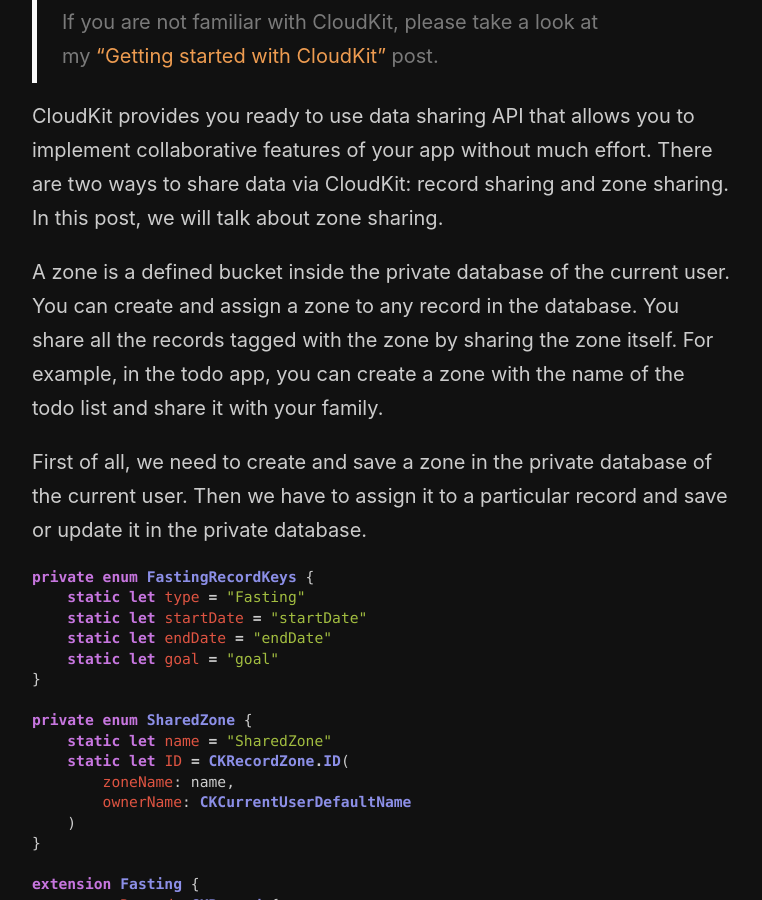
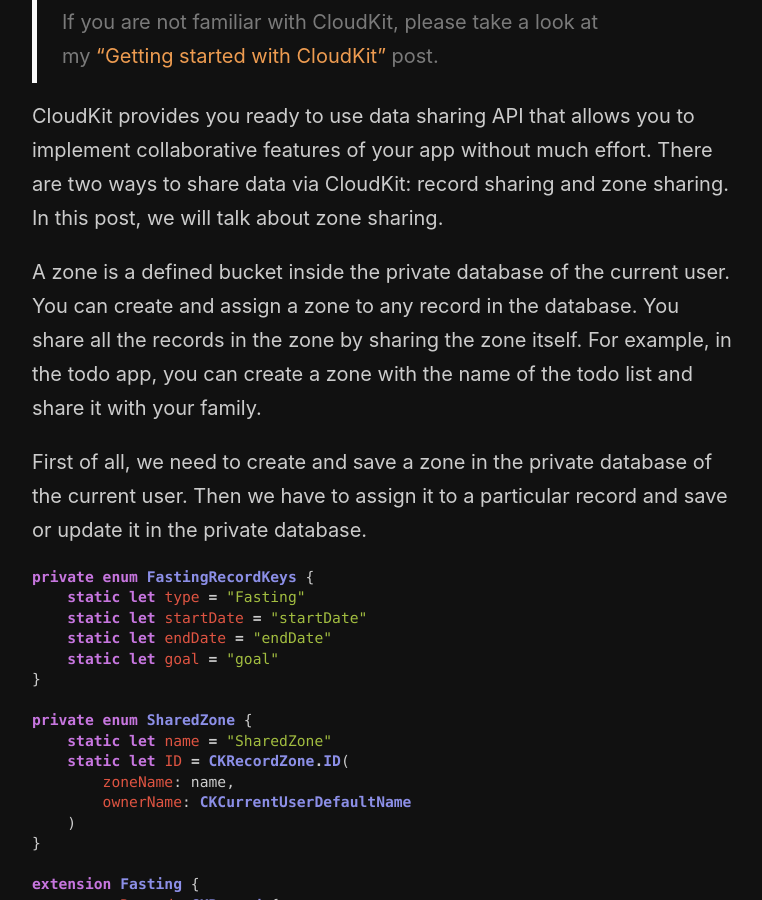
Before and after one commit to mecid/mecid.github.io, a Jekyll site: the page built from _posts/2022-03-29-zone-sharing-in-cloudkit.md, in a window 1280 px wide and 900 px high, scrolled down 471 px. Shown: the whole window, without its empty margins (258-1020 px from the left). Built offline with Jekyll 4.4.1, drawn with Linux system fonts in a browser that asks for light colours.

Commit message:
small improvement to cloudkit zone sharing post

```diff
--- a/_posts/2022-03-29-zone-sharing-in-cloudkit.md
+++ b/_posts/2022-03-29-zone-sharing-in-cloudkit.md
@@ -11,7 +11,7 @@
 
 CloudKit provides you ready to use data sharing API that allows you to implement collaborative features of your app without much effort. There are two ways to share data via CloudKit: record sharing and zone sharing. In this post, we will talk about zone sharing.
 
-A zone is a defined bucket inside the private database of the current user. You can create and assign a zone to any record in the database. You share all the records tagged with the zone by sharing the zone itself. For example, in the todo app, you can create a zone with the name of the todo list and share it with your family.
+A zone is a defined bucket inside the private database of the current user. You can create and assign a zone to any record in the database. You share all the records in the zone by sharing the zone itself. For example, in the todo app, you can create a zone with the name of the todo list and share it with your family.
 
 First of all, we need to create and save a zone in the private database of the current user. Then we have to assign it to a particular record and save or update it in the private database.
 
```
